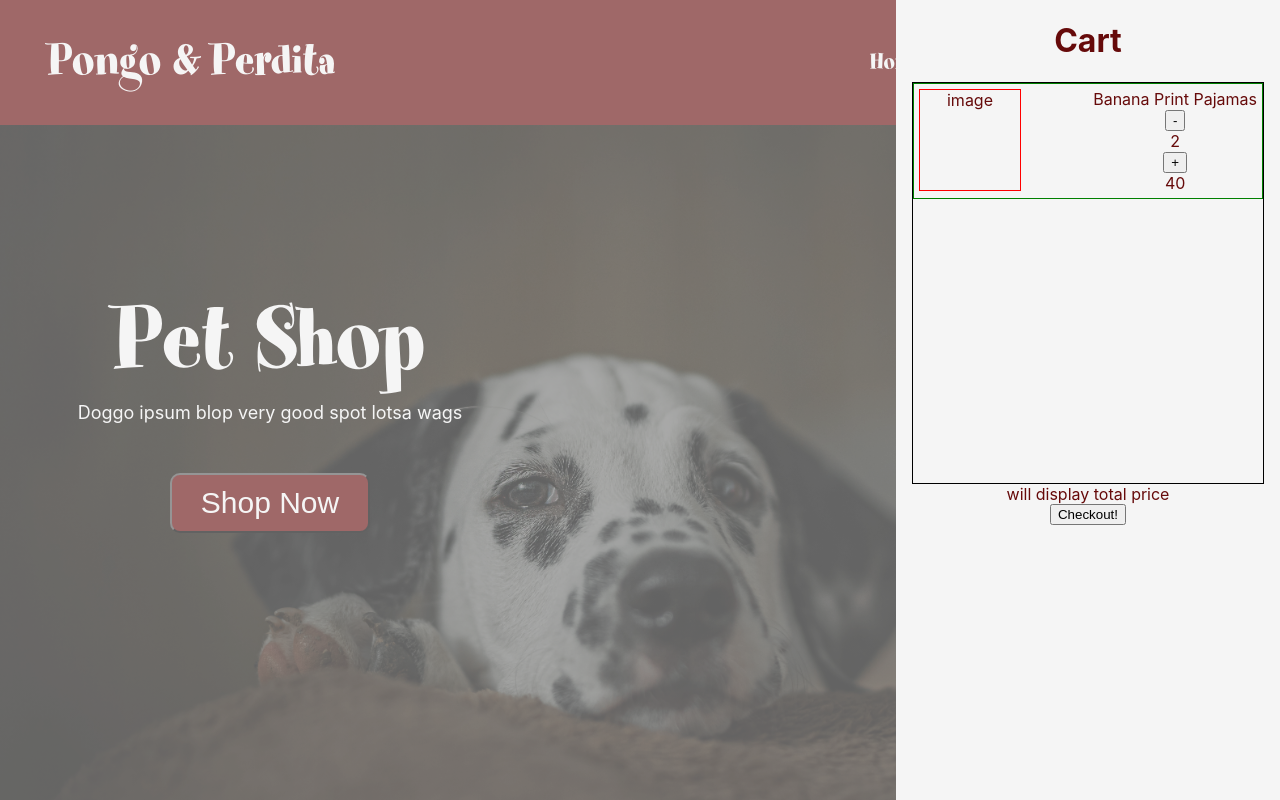
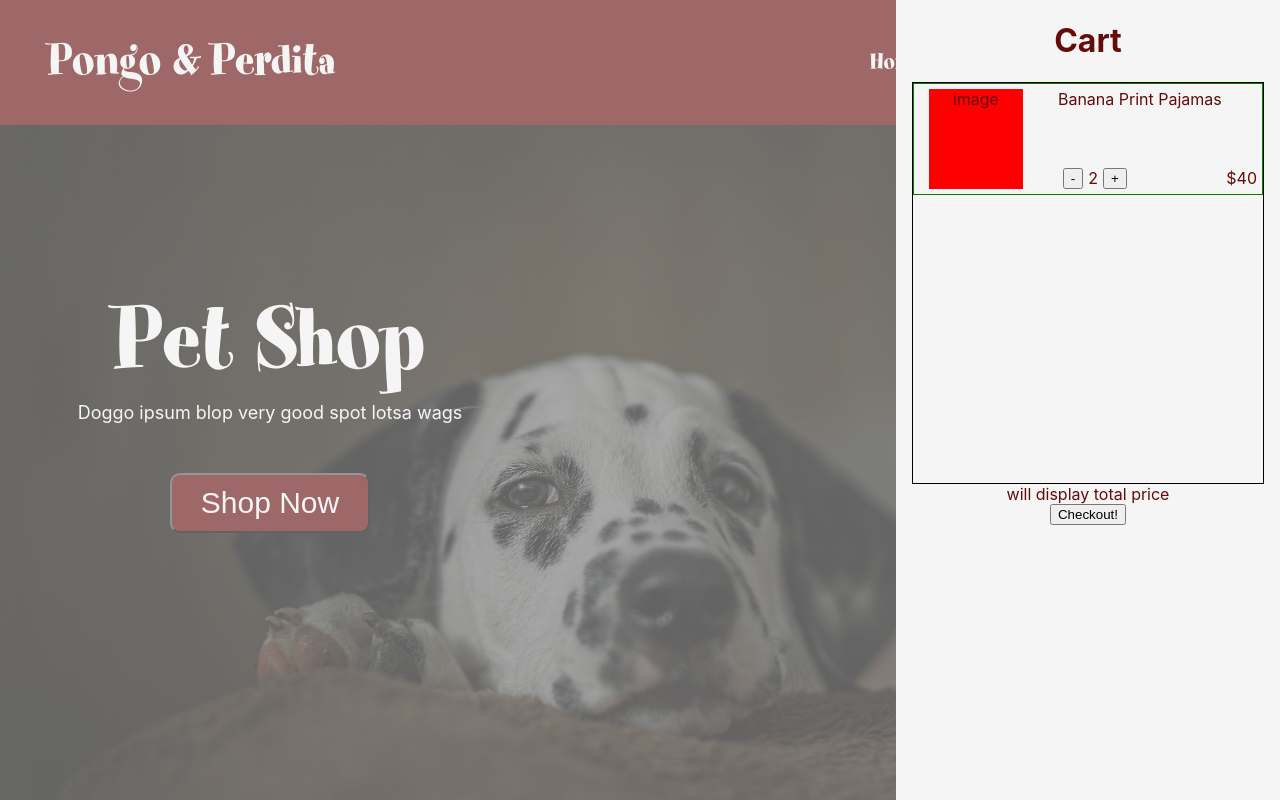
Before and after one commit to olvbrntly/shopping-cart, a React (Create React App) app: page / in a window 1280 px wide. Both pictures are taken after a click on the item "Cart". Shown: the top 800 px of the page. Built offline with nearby package versions, Linux system fonts and the light colour scheme.

Commit message:
further cart item styling

```diff
--- a/src/components/Cart.css
+++ b/src/components/Cart.css
@@ -24,6 +24,8 @@
     left:0;
 }
 
+
+/* ----------Cart Items---------- */
 .cart-items-div{
     border:1px solid black;
     height:400px;
@@ -32,7 +34,6 @@
 
 .cart-item{
     display:flex;
-    justify-content: space-between;
     border:1px solid green;
     padding:5px;
 }
@@ -40,5 +41,23 @@
 .cart-item-img{
     width:100px;
     height:100px;
-    border:1px solid red;
+    background-color: red;
+    margin-left: 10px;
 }
+
+.cart-item-info{
+    display:flex;
+    flex-direction: column;
+    justify-content: space-between;
+    width:250px;
+}
+
+.cart-nums{
+    display:flex;
+    justify-content: space-between;
+    margin-left: 40px;
+}
+.cart-quantity{
+    display:flex;
+    gap:5px;
+}
--- a/src/components/Cart.js
+++ b/src/components/Cart.js
@@ -12,18 +12,21 @@ function Cart({clickOutsideOfCart, cartItems}){
             {/* the div below will map ou the array of items that have been added to the cart (cartItem) */}
             <div className="cart-items-div">
                 <div className="cart-item">
+
                     <div className="cart-item-img">image</div>
-                    <div>
+
+                    <div className="cart-item-info">
                         <div>{cartItems[0].description}</div>
-                        <div>
-                            <div>
+                        <div className="cart-nums">
+                            <div className="cart-quantity">
                                 <button>-</button>
                                 <div>{cartItems[0].quantity}</div>
                                 <button>+</button>
                             </div>
-                            <div>{cartItems[0].price * cartItems[0].quantity}</div>
+                            <div>${cartItems[0].price * cartItems[0].quantity}</div>
                         </div>
                     </div>
+
                 </div>
             </div>
             <div>will display total price</div>
```
